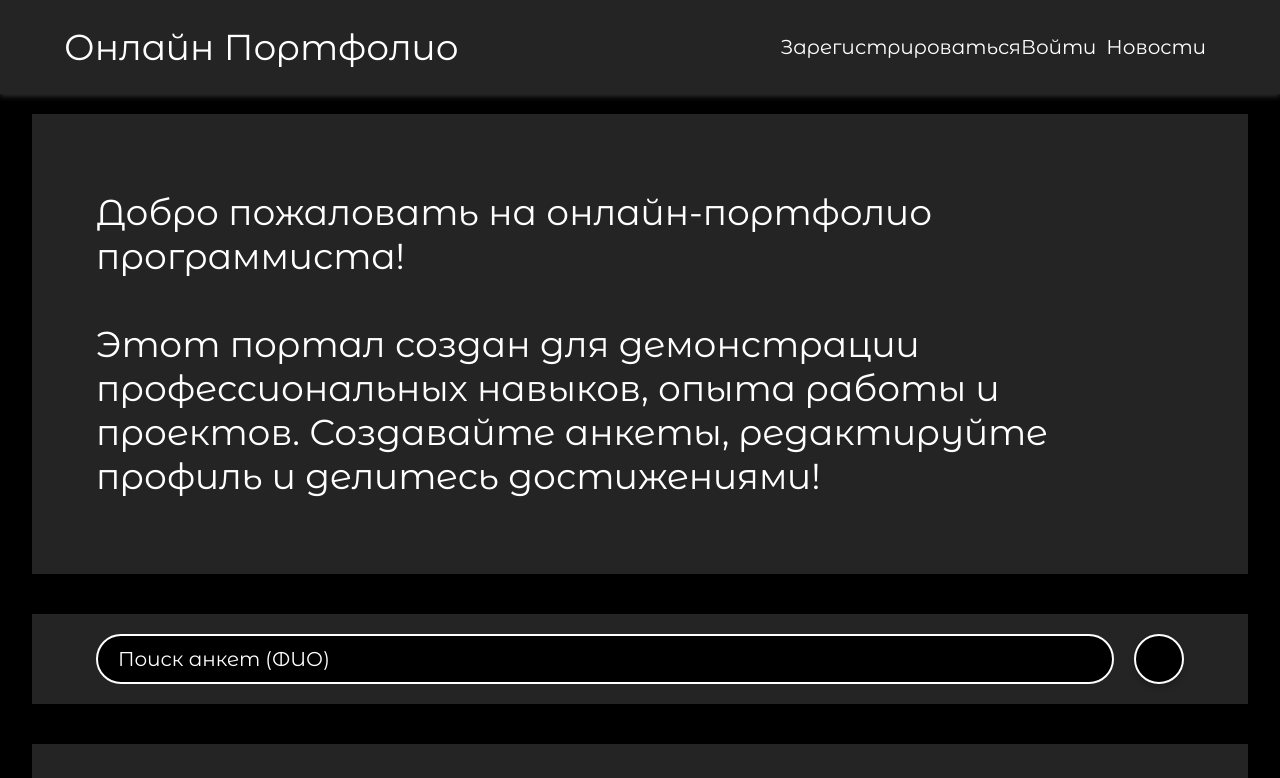
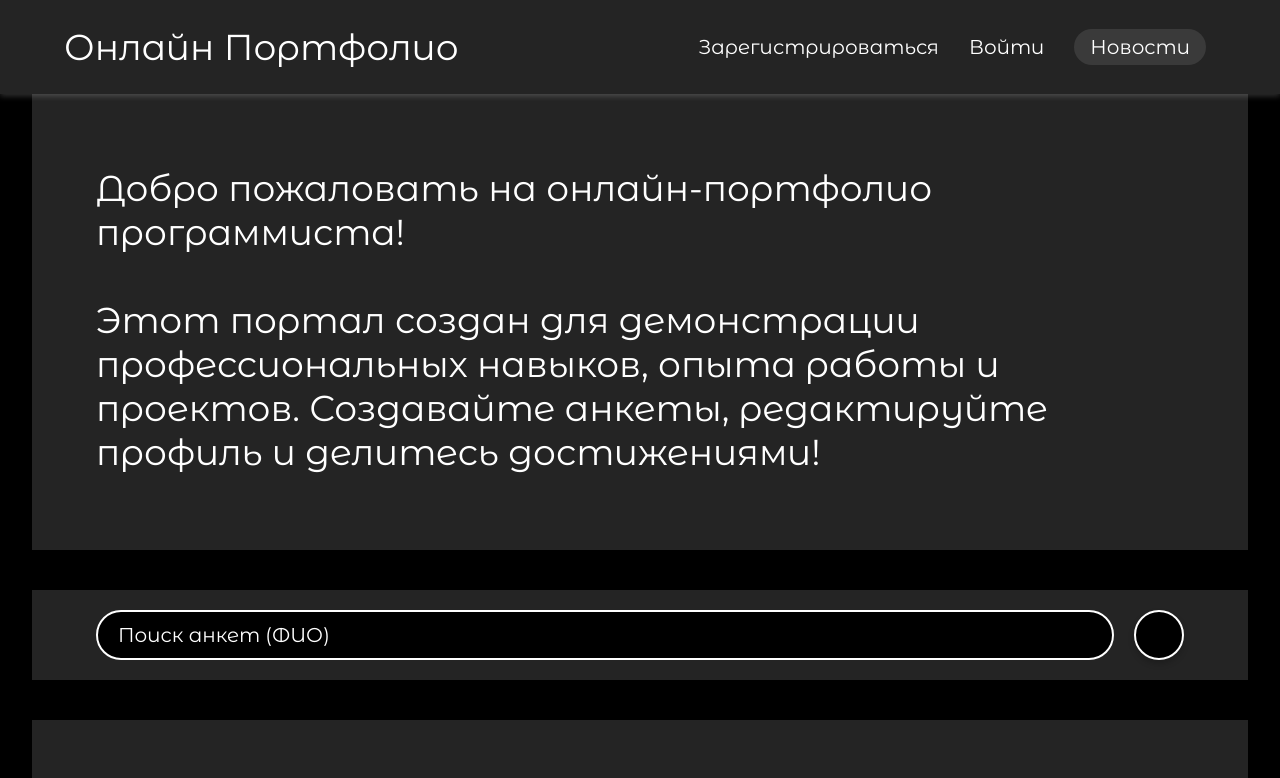
Before and after one commit to emclifly/-, a website: page index.html in a window 1280 px wide. Shown: the top 778 px of the page. Drawn offline with Linux system fonts and the light colour scheme; no server answers.

Commit message:
Update styles.css

```diff
--- a/styles.css
+++ b/styles.css
@@ -4,6 +4,7 @@
 
 body {
   margin: 0;
+  padding: 0;
   background: #000;
   color: #FFF;
   font-family: 'Montserrat Alternates', sans-serif;
@@ -24,16 +25,22 @@ body {
   justify-content: space-between;
   align-items: center;
   padding: 15px 5%;
-  position: sticky;
+  position: fixed;
   top: 0;
+  left: 0;
+  right: 0;
   z-index: 1000;
   box-shadow: 0 2px 6px rgba(255,255,255,0.2);
-  width: 100% !important;
+  width: 100vw !important;
+  max-width: 100vw !important;
   margin: 0 !important;
+  padding-left: 5% !important;
+  padding-right: 5% !important;
   height: auto !important;
   min-height: 70px !important;
   flex-shrink: 0 !important;
   border-radius: 0 !important;
+  box-sizing: border-box !important;
 }
 
 .top-buttons {
@@ -41,6 +48,7 @@ body {
   align-items: center;
   flex-wrap: wrap;
   justify-content: flex-end;
+  gap: 10px;
 }
 
 .top-buttons span#current-user {
@@ -509,7 +517,6 @@ button.delete:hover {
   border: none !important;
   box-shadow: none !important;
   padding: 0 !important;
-  margin: 0 !important;
   cursor: pointer;
   color: #FFF;
   font-family: 'Montserrat Alternates', sans-serif;
@@ -523,6 +530,28 @@ button.delete:hover {
 #news-btn, #reg-btn, #login-btn {
   position: relative;
   margin: 0 10px !important;
+  padding: 8px 16px !important;
+  border-radius: 20px !important;
+  transition: all 0.3s ease;
+  border: 1px solid transparent;
+  background-color: rgba(255, 255, 255, 0.1) !important;
+}
+
+/* Add specific styling for each button to make them distinct */
+#reg-btn {
+  margin-right: 15px !important;
+  border: 1px solid rgba(255, 255, 255, 0.3);
+}
+
+#login-btn {
+  margin-left: 15px !important;
+  border: 1px solid rgba(255, 255, 255, 0.3);
+}
+
+/* Add subtle hover effect */
+#news-btn:hover, #reg-btn:hover, #login-btn:hover {
+  background-color: rgba(255, 255, 255, 0.2) !important;
+  border-color: rgba(255, 255, 255, 0.5);
 }
 
 /* Header title styling */
@@ -547,6 +576,7 @@ button.delete:hover {
   box-sizing: border-box !important;
   margin: 20px auto !important;
   padding: 40px 5% !important;
+  margin-top: 90px !important;
 }
 
 .site-info h2 {
```
